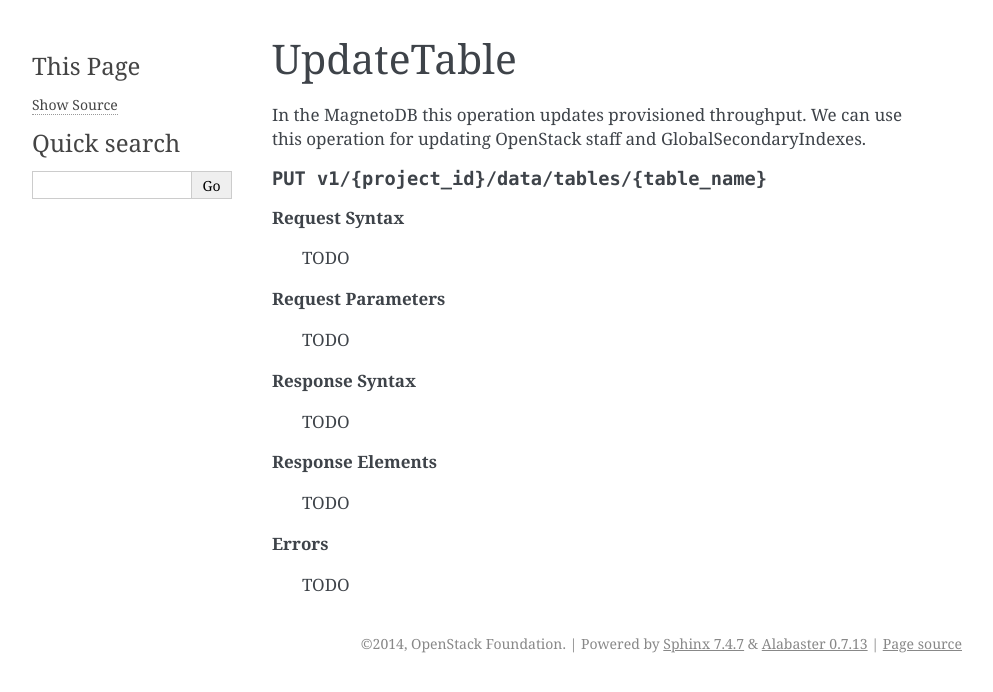
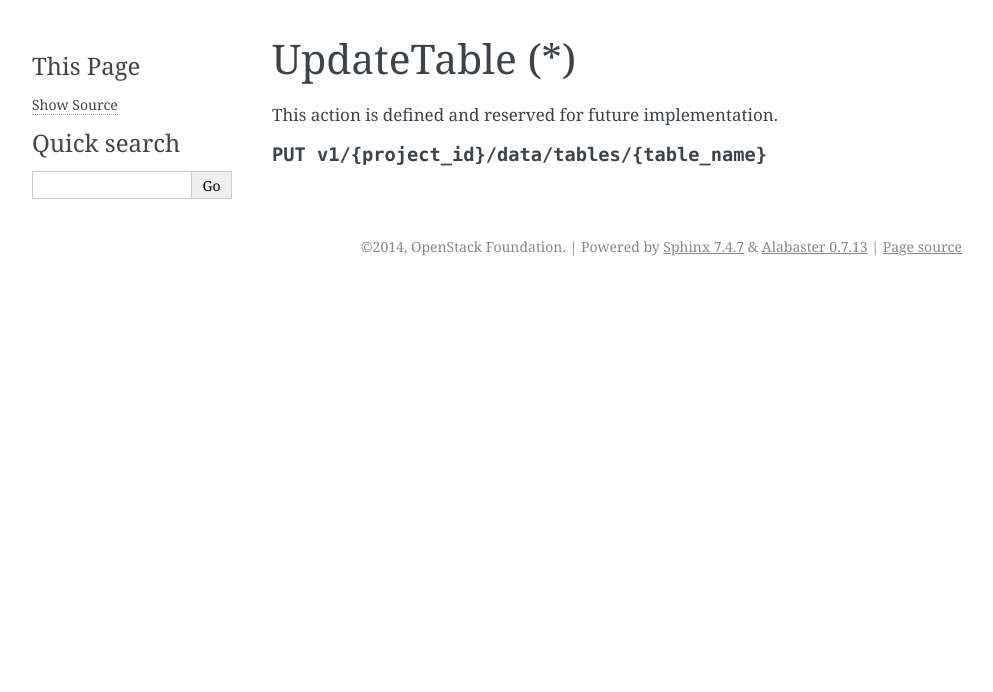
Before and after one commit to openstack-archive/magnetodb, a Sphinx documentation site: the page built from doc/source/update_table.rst, in a window 1280 px wide. Shown: the top 692 px of the page, without its empty margins (148-1141 px from the left). Built offline with Sphinx 7.4.7, drawn with Linux system fonts in a browser that asks for light colours; the version number is read from the project's files by our own code.

Commit message:
Fixed UpdateTable action documentation
* Marked as reserved for future
* Removed stubs

Partially implements: bp magnetodb-documentation

Change-Id: I172dd567adc6495f88875abe19abdb6b15ee93e3

```diff
--- a/doc/source/update_table.rst
+++ b/doc/source/update_table.rst
@@ -1,26 +1,6 @@
-UpdateTable
-===========
+UpdateTable (*)
+===============
 
-In the MagnetoDB this operation updates provisioned throughput. We can use this operation for updating OpenStack staff and GlobalSecondaryIndexes.
+This action is defined and reserved for future implementation.
 
 .. http:put:: v1/{project_id}/data/tables/{table_name}
-
-**Request Syntax**
-
-   TODO
-
-**Request Parameters**
-
-   TODO
-
-**Response Syntax**
-
-   TODO
-
-**Response Elements**
-
-   TODO
-
-**Errors**
-
-   TODO
```
